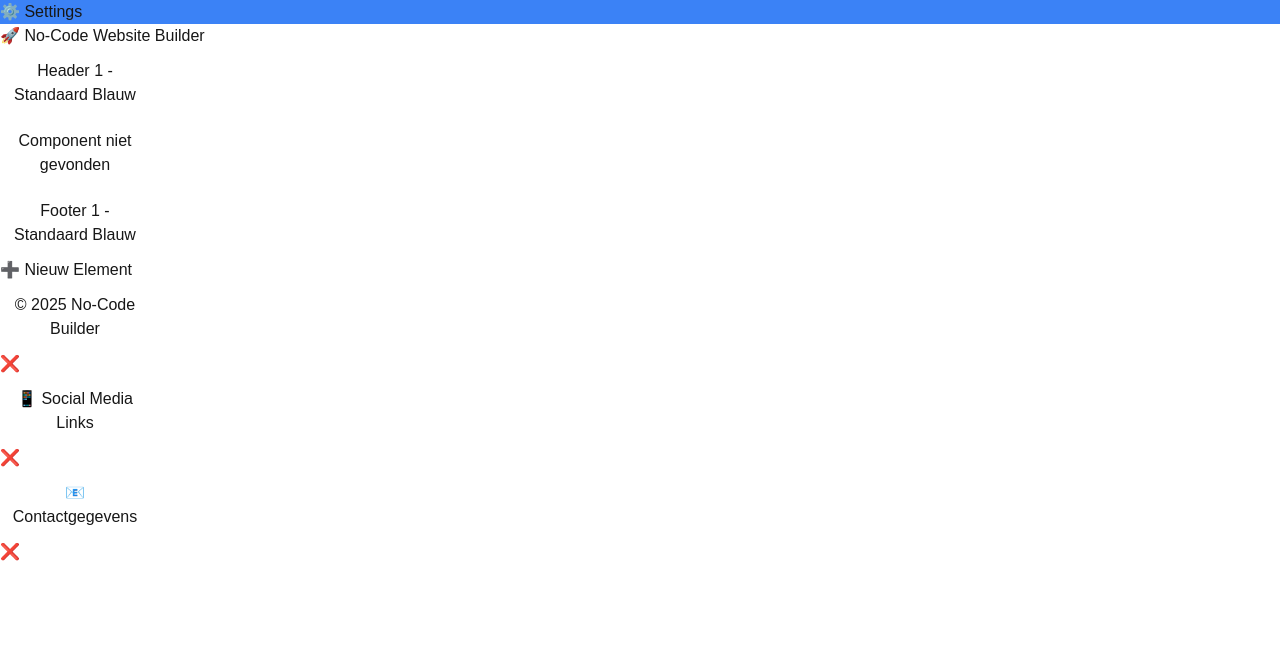
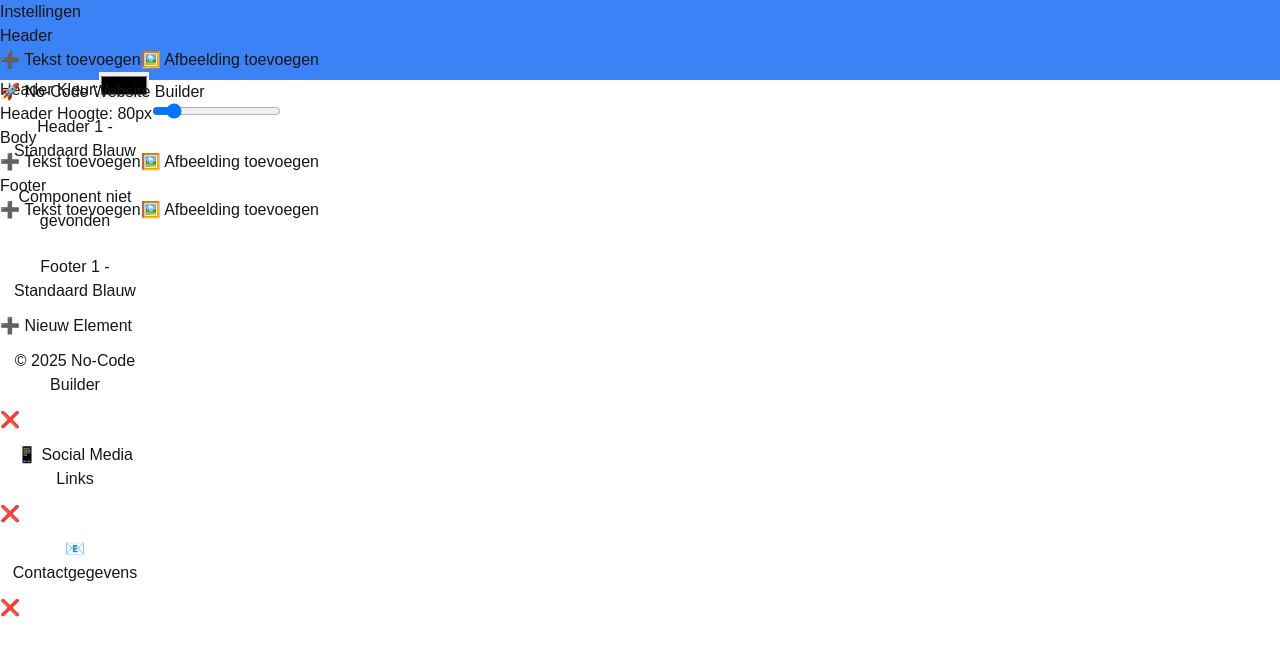
Before and after one commit to dreddyaell/no-code-builder, a Next.js app: page / in a window 1280 px wide. Shown: the top 656 px of the page. Built offline with nearby package versions, Linux system fonts and the light colour scheme.

Commit message:
body en footer added to settings

```diff
--- a/src/components/Header.tsx
+++ b/src/components/Header.tsx
@@ -16,6 +16,7 @@ interface HeaderItem {
 
 export default function Header() {
   const [headerColor, setHeaderColor] = useState("#3b82f6"); // Standaard blauw
+  const [headerHeight, setHeaderHeight] = useState(80); // Standaard hoogte
   const [headerItems, setHeaderItems] = useState<HeaderItem[]>([]);
   const [isClient, setIsClient] = useState(false);
 
@@ -29,13 +30,16 @@ export default function Header() {
     setIsClient(true);
     const savedItems = JSON.parse(localStorage.getItem("headerItems") || "[]");
     setHeaderItems(savedItems);
+    const savedHeight = localStorage.getItem("headerHeight");
+    if (savedHeight) setHeaderHeight(parseInt(savedHeight));
   }, []);
 
   useEffect(() => {
     if (isClient) {
       localStorage.setItem("headerItems", JSON.stringify(headerItems));
+      localStorage.setItem("headerHeight", headerHeight.toString());
     }
-  }, [headerItems, isClient]);
+  }, [headerItems, headerHeight, isClient]);
 
   const generateId = () => `item-${Date.now()}-${Math.floor(Math.random() * 10000)}`;
 
@@ -48,7 +52,8 @@ export default function Header() {
     );
   };
 
-  const openModal = (type: "text" | "image") => {
+  const openModal = (section: "header" | "body" | "footer", type: "text" | "image") => {
+    if (section !== "header") return; // Alleen de header ondersteunen in deze component
     setNewElementType(type);
     setShowModal(true);
     setNewContent("");
@@ -84,11 +89,17 @@ export default function Header() {
 
   return (
     <header
-      className="w-full fixed top-0 left-0 text-white p-4 shadow-md flex flex-col items-center"
-      style={{ backgroundColor: headerColor }}
+      className="w-full fixed top-0 left-0 text-white shadow-md flex flex-col items-center transition-all duration-300"
+      style={{ backgroundColor: headerColor, height: `${headerHeight}px` }}
     >
-      {/* Taskbar met kleurkiezer en opties */}
-      <Taskbar openModal={openModal} setHeaderColor={setHeaderColor} />
+      {/* Taskbar met kleurkiezer, hoogte-slider en opties */}
+      <Taskbar
+  openModal={openModal}
+  setHeaderColor={setHeaderColor}
+  setHeaderHeight={setHeaderHeight}
+  headerHeight={headerHeight}
+    />
+
 
       {/* Drag & Drop functionaliteit */}
       {isClient && (
--- a/src/components/Taskbar.tsx
+++ b/src/components/Taskbar.tsx
@@ -1,90 +1,111 @@
 "use client";
 
-import { useState } from "react";
-
 interface TaskbarProps {
-  openModal: (type: "text" | "image", section: "header" | "body" | "footer") => void;
-  setHeaderColor: (color: string) => void;
+  openModal: (section: "header" | "body" | "footer", type: "text" | "image") => void;
+  setHeaderColor?: (color: string) => void;
+  setHeaderHeight?: (height: number) => void;
+  headerHeight?: number;
+  setBodyColor?: (color: string) => void;
+  setBodyHeight?: (height: number) => void;
+  bodyHeight?: number;
+  setFooterColor?: (color: string) => void;
+  setFooterHeight?: (height: number) => void;
+  footerHeight?: number;
 }
 
-export default function Taskbar({ openModal, setHeaderColor }: TaskbarProps) {
-  const [menuOpen, setMenuOpen] = useState(false);
-  const [headerColor, updateHeaderColor] = useState("#3b82f6"); // Standaard blauw
-
-  const handleColorChange = (event: React.ChangeEvent<HTMLInputElement>) => {
-    const newColor = event.target.value;
-    updateHeaderColor(newColor);
-    setHeaderColor(newColor); // Stuur de kleur terug naar de header
-  };
-
+export default function Taskbar({
+  openModal,
+  setHeaderColor,
+  setHeaderHeight,
+  headerHeight,
+  setBodyColor,
+  setBodyHeight,
+  bodyHeight,
+  setFooterColor,
+  setFooterHeight,
+  footerHeight,
+}: TaskbarProps) {
   return (
     <div className="fixed top-2 left-2 bg-gray-800 text-white p-3 rounded shadow-md z-50">
-      {/* Settings Knop */}
+      <h3 className="text-lg font-bold mb-2">Instellingen</h3>
+      {/* Header Opties */}
+      <h4 className="font-semibold">Header</h4>
       <button
-        onClick={() => setMenuOpen(!menuOpen)}
-        className="p-2 bg-gray-700 text-white rounded hover:bg-gray-900"
+        onClick={() => openModal("header", "text")}
+        className="p-2 bg-green-500 text-white rounded hover:bg-green-700 m-1"
       >
-        ⚙️ Settings
-      </button>
-
-      {/* Instellingen Panel */}
-      {menuOpen && (
-        <div className="mt-2 bg-white text-black p-4 rounded shadow-md flex flex-col gap-2">
-          {/* Kleurkiezer */}
-          <div className="flex flex-col gap-2">
-            <h3 className="text-lg font-bold text-gray-700">Kleur Header</h3>
-            <input
-              type="color"
-              value={headerColor}
-              onChange={handleColorChange}
-              className="w-12 h-8 border rounded"
-            />
-          </div>
-
-          {/* Header Opties */}
-          <h3 className="text-lg font-bold text-gray-700 mt-4">Header</h3>
-          <button
-            onClick={() => openModal("text", "header")}
-            className="p-2 bg-green-500 text-white rounded hover:bg-green-700"
-          >
-            ➕ Nieuw Tekstelement
+        ➕ Tekst toevoegen
       </button>
       <button
-            onClick={() => openModal("image", "header")}
-            className="p-2 bg-blue-500 text-white rounded hover:bg-blue-700"
+        onClick={() => openModal("header", "image")}
+        className="p-2 bg-blue-500 text-white rounded hover:bg-blue-700 m-1"
       >
-            🖼️ Nieuw Afbeeldingselement
+        🖼️ Afbeelding toevoegen
       </button>
+      {setHeaderColor && (
+        <div className="mt-2">
+          <label className="block text-sm">Header Kleur:</label>
+          <input type="color" onChange={(e) => setHeaderColor(e.target.value)} className="w-full" />
+        </div>
+      )}
+      {setHeaderHeight && (
+        <div className="mt-2">
+          <label className="block text-sm">Header Hoogte: {headerHeight}px</label>
+          <input type="range" min="50" max="300" value={headerHeight} onChange={(e) => setHeaderHeight(parseInt(e.target.value))} className="w-full" />
+        </div>
+      )}
 
       {/* Body Opties */}
-          <h3 className="text-lg font-bold text-gray-700 mt-4">Body</h3>
+      <h4 className="font-semibold mt-4">Body</h4>
       <button
-            onClick={() => openModal("text", "body")}
-            className="p-2 bg-green-500 text-white rounded hover:bg-green-700"
+        onClick={() => openModal("body", "text")}
+        className="p-2 bg-green-500 text-white rounded hover:bg-green-700 m-1"
       >
-            ➕ Nieuw Tekstelement
+        ➕ Tekst toevoegen
       </button>
       <button
-            onClick={() => openModal("image", "body")}
-            className="p-2 bg-blue-500 text-white rounded hover:bg-blue-700"
+        onClick={() => openModal("body", "image")}
+        className="p-2 bg-blue-500 text-white rounded hover:bg-blue-700 m-1"
       >
-            🖼️ Nieuw Afbeeldingselement
+        🖼️ Afbeelding toevoegen
       </button>
+      {setBodyColor && (
+        <div className="mt-2">
+          <label className="block text-sm">Body Kleur:</label>
+          <input type="color" onChange={(e) => setBodyColor(e.target.value)} className="w-full" />
+        </div>
+      )}
+      {setBodyHeight && (
+        <div className="mt-2">
+          <label className="block text-sm">Body Hoogte: {bodyHeight}px</label>
+          <input type="range" min="200" max="1000" value={bodyHeight} onChange={(e) => setBodyHeight(parseInt(e.target.value))} className="w-full" />
+        </div>
+      )}
 
       {/* Footer Opties */}
-          <h3 className="text-lg font-bold text-gray-700 mt-4">Footer</h3>
+      <h4 className="font-semibold mt-4">Footer</h4>
       <button
-            onClick={() => openModal("text", "footer")}
-            className="p-2 bg-green-500 text-white rounded hover:bg-green-700"
+        onClick={() => openModal("footer", "text")}
+        className="p-2 bg-green-500 text-white rounded hover:bg-green-700 m-1"
       >
-            ➕ Nieuw Tekstelement
+        ➕ Tekst toevoegen
       </button>
       <button
-            onClick={() => openModal("image", "footer")}
-            className="p-2 bg-blue-500 text-white rounded hover:bg-blue-700"
+        onClick={() => openModal("footer", "image")}
+        className="p-2 bg-blue-500 text-white rounded hover:bg-blue-700 m-1"
       >
-            🖼️ Nieuw Afbeeldingselement
+        🖼️ Afbeelding toevoegen
       </button>
+      {setFooterColor && (
+        <div className="mt-2">
+          <label className="block text-sm">Footer Kleur:</label>
+          <input type="color" onChange={(e) => setFooterColor(e.target.value)} className="w-full" />
+        </div>
+      )}
+      {setFooterHeight && (
+        <div className="mt-2">
+          <label className="block text-sm">Footer Hoogte: {footerHeight}px</label>
+          <input type="range" min="50" max="300" value={footerHeight} onChange={(e) => setFooterHeight(parseInt(e.target.value))} className="w-full" />
         </div>
       )}
     </div>
```
Lines whose indentation alone changed are shown as unchanged.
